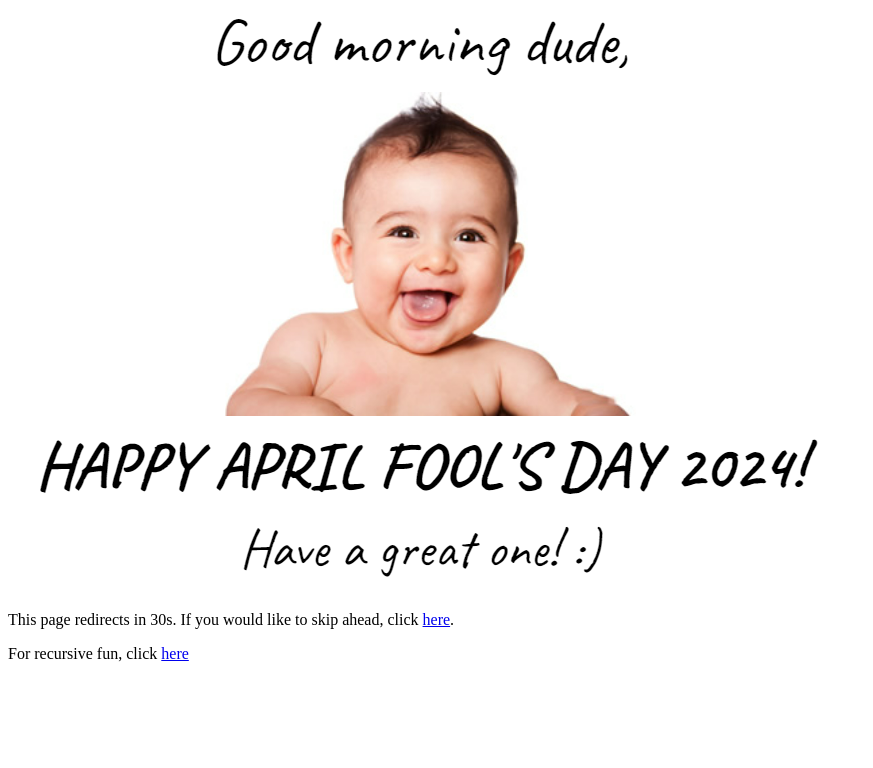
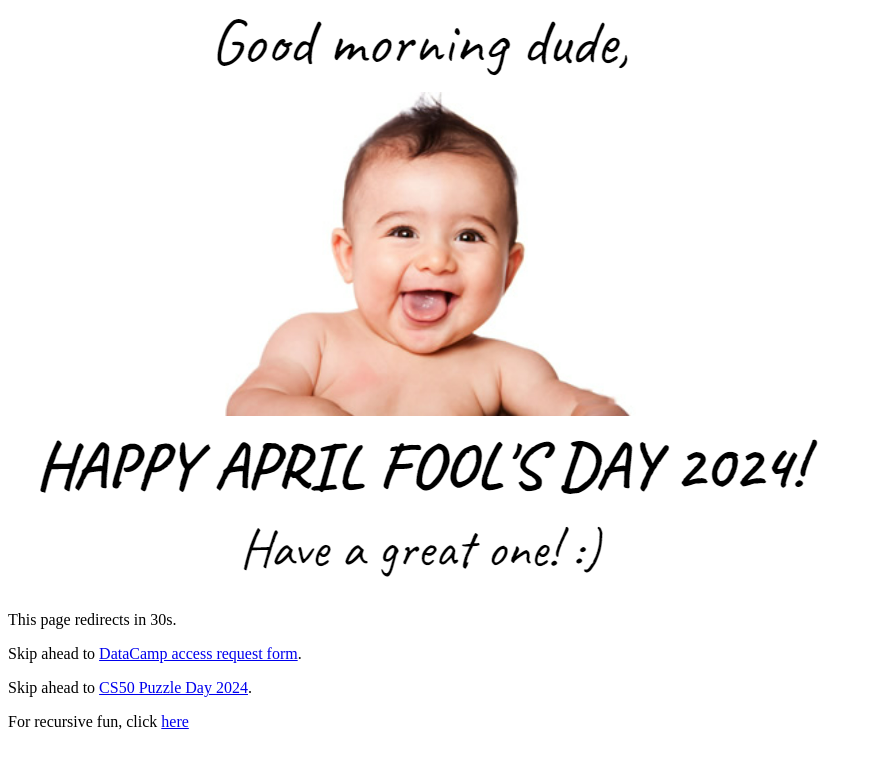
Before and after one commit to asrjccomputing/adaybbcs, a plain HTML site: page index.html in a window 1280 px wide. Shown: the whole page, without its empty margins (0-873 px from the left). Drawn offline with Linux system fonts and the light colour scheme.

Commit message:
Update index.html

```diff
--- a/index.html
+++ b/index.html
@@ -6,7 +6,9 @@
   </head>
   <body>
     <img src="had24.png" />
-    <p>This page redirects in 30s. If you would like to skip ahead, click <a href="https://cs50.harvard.edu/x/2024/puzzles/">here</a>.</p>
+    <p>This page redirects in 30s.</p>
+    <p>Skip ahead to <a href="https://for.edu.sg/datacamp24asrjc">DataCamp access request form</a>.</p>
+    <p>Skip ahead to <a href="https://cs50.harvard.edu/x/2024/puzzles/">CS50 Puzzle Day 2024</a>.</p>
     <p>For recursive fun, click <a href="https://asrjccp.github.io/aday/">here</a></p>
   </body>
 </html>
```
